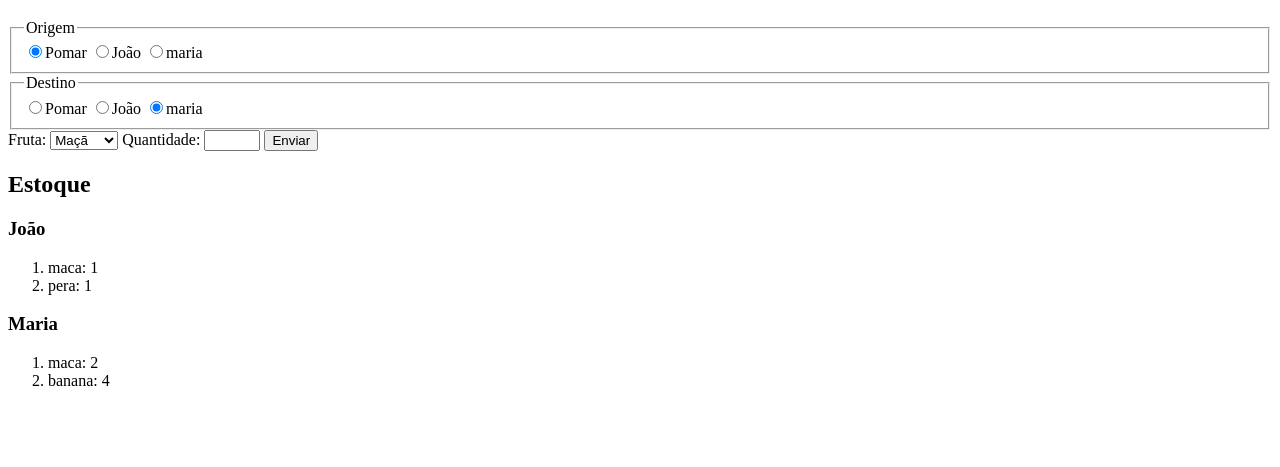
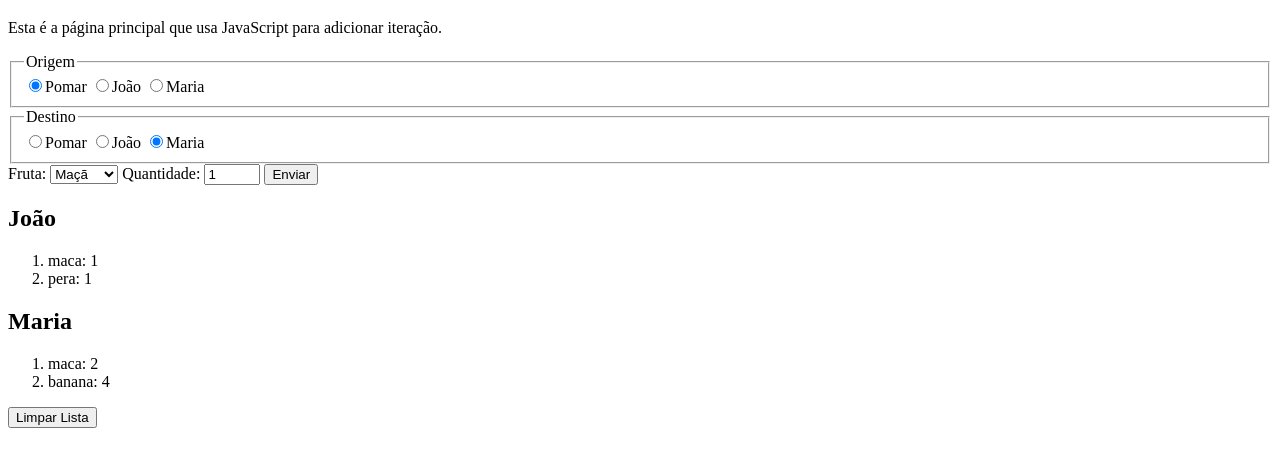
Before and after one commit to ufjf-dcc202/ufjf-dcc202-2023-3-a-atv12-Breno-Machado-exe, a website with bundled scripts: page index.html in a window 1280 px wide. Shown: the part 61-528 px from the top of the page. Built offline with nearby package versions, Linux system fonts and the light colour scheme.

Commit message:
altera html

```diff
--- a/index.html
+++ b/index.html
@@ -9,20 +9,21 @@
 <body>
     <main>
         <h1>DCC202 - Atividade 12: Breno Machado</h1>
+        <p>Esta é a página principal que usa JavaScript para adicionar iteração.</p>
         <section>
             <form name="entrada">
                 <fieldset>
                     <legend>Origem</legend>
                     <label><input type="radio" name="origem" value="pomar" checked/>Pomar</label>
                     <label><input type="radio" name="origem" value="joao"/>João</label>
-                    <label><input type="radio" name="origem" value="maria"/>maria</label>
+                    <label><input type="radio" name="origem" value="maria"/>Maria</label>
                 </fieldset>
 
                 <fieldset>
                     <legend>Destino</legend>
                     <label><input type="radio" name="destino" value="pomar"/>Pomar</label>
                     <label><input type="radio" name="destino" value="joao"/>João</label>
-                    <label><input type="radio" name="destino" value="maria" checked/>maria</label>
+                    <label><input type="radio" name="destino" value="maria" checked/>Maria</label>
                 </fieldset>
 
                 <label for="ifruta">Fruta:</label>
@@ -30,21 +31,21 @@
                     <option value="maca">Maçã</option>
                     <option value="pera">Pera</option>
                     <option value="banana">Banana</option>
-                    <option value="Uva">Uva</option>
+                    <option value="uva">Uva</option>
                 </select>
                 <label for="iqtd">Quantidade:</label>
 
-                <input id="iqtd" type="number" name="quantidade" min="0" max="12" step="1"/>
+                <input id="iqtd" type="number" name="quantidade" value="1" min="0" max="12" step="1"/>
                 <button type="submit">Enviar</button>
             </form>
         </section>
-        <section>
-            <h2>Estoque</h2>
-            <h3>João</h3>
+        <section id="saida">
+            <h2>João</h2>
             <ol id="olJoao"></ol>
-            <h3>Maria</h3>
+            <h2>Maria</h2>
             <ol id="olMaria"></ol>
         </section>
     </main>
 </body>
+<button id="botaoLimparLista" type="button">Limpar Lista</button>
 </html>
```
